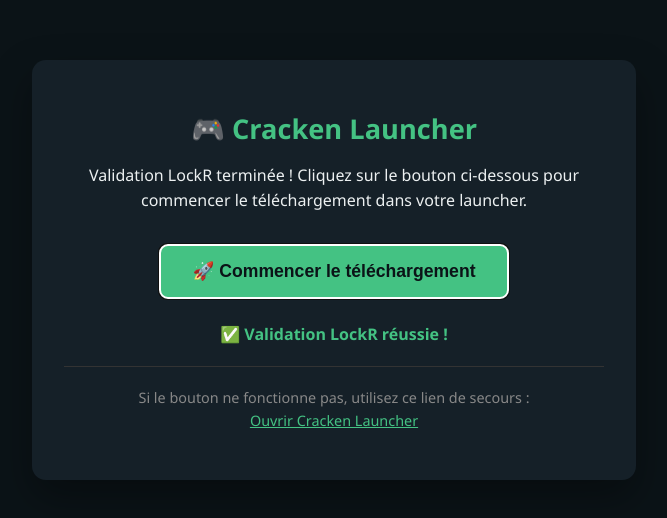
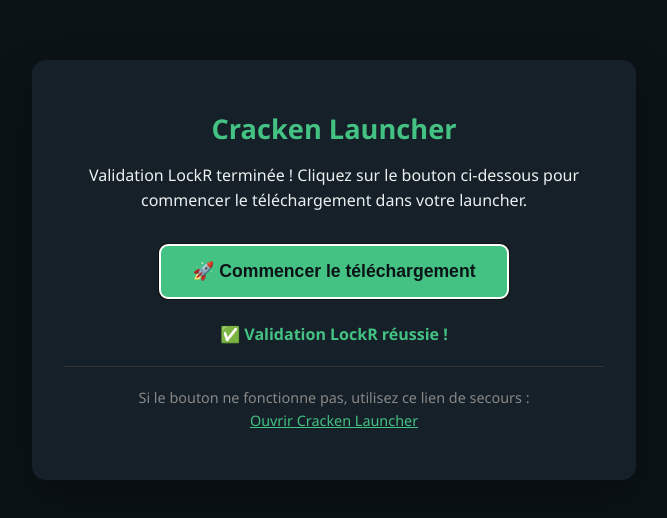
Before and after one commit to Pomdapiee/Cracken_Polling, a plain HTML site: page public/index.html in a window 1280 px wide. Shown: the part 154-672 px from the top of the page, without its empty margins (306-973 px from the left). Drawn offline with Linux system fonts and the light colour scheme.

Commit message:
Update index.html

```diff
--- a/public/index.html
+++ b/public/index.html
@@ -78,7 +78,7 @@
 </head>
 <body>
   <div class="card">
-    <h1>🎮 Cracken Launcher</h1>
+    <h1>Cracken Launcher</h1>
     <p>Validation LockR terminée ! Cliquez sur le bouton ci-dessous pour commencer le téléchargement dans votre launcher.</p>
 
     <button id="startDownload" class="button" onclick="startDownload()">
```
